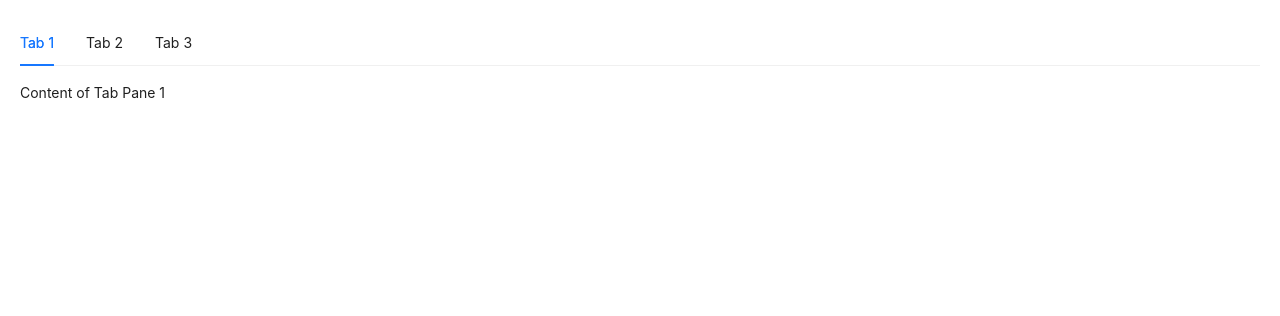
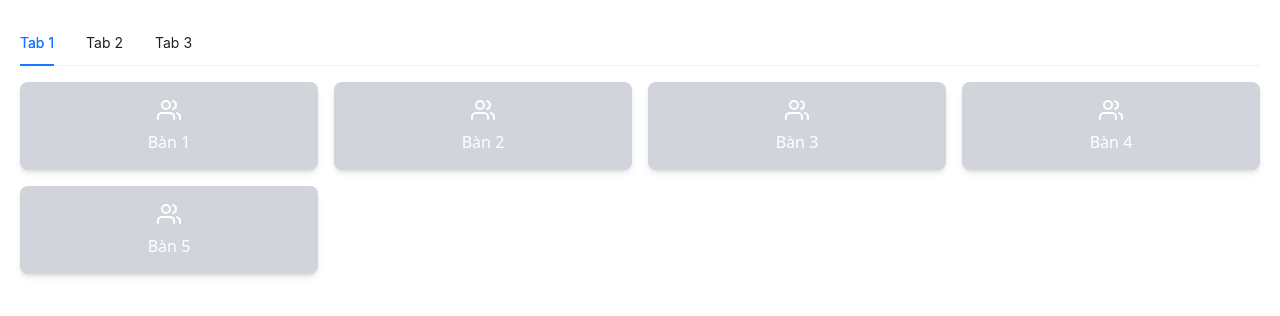
Before and after one commit to Sunntle/thuytinh, a React (Vite) app in the folder client/: page / in a window 1280 px wide. Shown: the top 316 px of the page. Built offline with nearby package versions, Linux system fonts and the light colour scheme.

Commit message:
update choosetablepage

```diff
--- a/client/index.html
+++ b/client/index.html
@@ -4,10 +4,6 @@
     <meta charset="UTF-8" />
     <link rel="icon" type="image/svg+xml" href="/vite.svg" />
     <meta name="viewport" content="width=device-width, initial-scale=1.0" />
-    <link
-      href="https://cdnjs.cloudflare.com/ajax/libs/font-awesome/5.15.3/css/all.min.css"
-      rel="stylesheet"
-    />
     <title>Vite + React</title>
   </head>
   <body>
--- a/client/src/App.jsx
+++ b/client/src/App.jsx
@@ -1,8 +1,8 @@
-
 import React from "react";
 import LoginPage from "./pages/LoginPage";
 import BookingPage from "./pages/BookingPage";
 import ChooseTablePage from "./pages/ChooseTablePage";
+// import ChooseTableMobile from "./pages/ChooseTableMobile";
 
 const App = () => {
   return (
--- a/client/src/pages/BookingPage.jsx
+++ b/client/src/pages/BookingPage.jsx
@@ -2,29 +2,26 @@ const BookingPage = () => {
   return (
     <div className="relative flex justify-center items-center min-h-screen bg-cover bg-center bg-gray-300 bg-[url('https://static.thehoneycombers.com/wp-content/uploads/sites/2/2022/03/sydney-restaurants-woodcut-900x643.png')]">
       <div className="absolute inset-0 bg-black bg-opacity-50"></div>
-      <form className="z-10 space-y-6 flex flex-col justify-center items-center w-2/3 h-[50vh] p-6 bg-transparent shadow-md sm:w-1/2 sm:bg-white sm:bg-opacity-25">
+      <form className="z-10 space-y-6 flex flex-col justify-center items-center w-2/3 h-2/3 py-10 bg-transparent shadow-md sm:w-1/2 sm:bg-white sm:bg-opacity-25">
         <h2 className="text-center text-2xl font-medium text-white mb-4">
           CHỌN KHU VỰC
         </h2>
         <button
           type="submit"
-          className="w-full sm:w-1/2 p-2 bg-[#F0A500E5] text-white rounded focus:outline-none focus:ring focus:ring-[#F0A500E5]"
+          className="hover:bg-yellow-600 transition-colors duration-300 w-full sm:w-1/2 p-2 bg-[#F0A500E5] text-white rounded focus:outline-none focus:ring focus:ring-[#F0A500E5]"
         >
           Ngoài trời
         </button>
         <button
           type="submit"
-          className="w-full sm:w-1/2 p-2 bg-[#E6D5B8] text-black rounded focus:outline-none focus:ring focus:ring-[#E6D5B8]"
+          className="hover:bg-[#E5E7EB] transition-colors duration-300 w-full sm:w-1/2 p-2 bg-[#E6D5B8] text-black rounded focus:outline-none focus:ring focus:ring-[#E6D5B8]"
         >
           Phòng riêng
         </button>
-        <div
-          className="w-full sm:w-1/2"
-          style={{ borderTop: "1px dotted white" }}
-        ></div>
+        <div className="w-full sm:w-1/2 border-t-[2px] border-dotted border-white"></div>
         <button
           type="submit"
-          className="w-full sm:w-1/2 p-2 bg-red-600 text-white rounded focus:outline-none focus:ring focus:ring-red-600"
+          className="hover:bg-red-700 transition-colors duration-300 w-full sm:w-1/2 p-2 bg-red-600 text-white rounded focus:outline-none focus:ring focus:ring-red-600"
         >
           Đăng xuất
         </button>
--- /dev/null
+++ b/client/src/pages/ChooseTableMobile.jsx
@@ -0,0 +1,47 @@
+import { FichevronLeft } from "react-icons/fi";
+import { HiTrash } from "react-icons/hi";
+import { FiUsers } from "react-icons/fi";
+
+const ChooseTableMobile = () => {
+  return (
+    <div className="w-12/12 h-screen text-slate-800">
+      <div className="sm:hidden">
+        <div className="space-y-5 p-4">
+          <div className="flex justify-between item-center">
+            <button>
+              <FichevronLeft className="w-6 h-6" />
+            </button>
+            <span className="text-xl font-medium uppercase">Chọn bàn</span>
+            <button>
+              <HiTrash className="w-6 h-6" />
+            </button>
+          </div>
+          <div className="grid grid-cols-2 md:grid-cols-3 lg:grid-cols-4 gap-4">
+            <button className="flex flex-col items-center justify-center p-4 rounded-lg shadow-md w-200 bg-[#D1D5DB] text-white transition-colors hover:bg-yellow-500 hover:bg-opacity-40 hover:border-yellow-400 hover:border-[3px] hover:border-solid">
+              <FiUsers className="w-6 h-6 mb-2" />
+              Bàn 1
+            </button>
+            <button className="flex flex-col items-center justify-center p-4 rounded-lg shadow-md w-200 bg-[#D1D5DB] text-white transition-colors hover:bg-yellow-500 hover:bg-opacity-40 hover:border-yellow-400 hover:border-[3px] hover:border-solid">
+              <FiUsers className="w-6 h-6 mb-2" />
+              Bàn 2
+            </button>
+            <button className="flex flex-col items-center justify-center p-4 rounded-lg shadow-md w-200 bg-[#D1D5DB] text-white transition-colors hover:bg-yellow-500 hover:bg-opacity-40 hover:border-yellow-400 hover:border-[3px] hover:border-solid">
+              <FiUsers className="w-6 h-6 mb-2" />
+              Bàn 3
+            </button>
+            <button className="flex flex-col items-center justify-center p-4 rounded-lg shadow-md w-200 bg-[#D1D5DB] text-white transition-colors hover:bg-yellow-500 hover:bg-opacity-40 hover:border-yellow-400 hover:border-[3px] hover:border-solid">
+              <FiUsers className="w-6 h-6 mb-2" />
+              Bàn 4
+            </button>
+            <button className="flex flex-col items-center justify-center p-4 rounded-lg shadow-md w-200 bg-[#D1D5DB] text-white transition-colors hover:bg-yellow-500 hover:bg-opacity-40 hover:border-yellow-400 hover:border-[3px] hover:border-solid">
+              <FiUsers className="w-6 h-6 mb-2" />
+              Bàn 5
+            </button>
+          </div>
+        </div>
+      </div>
+    </div>
+  );
+};
+
+export default ChooseTableMobile;
--- a/client/src/pages/ChooseTablePage.jsx
+++ b/client/src/pages/ChooseTablePage.jsx
@@ -1,4 +1,5 @@
 import { Tabs } from "antd";
+import { FiUsers } from "react-icons/fi";
 
 const { TabPane } = Tabs;
 
@@ -11,17 +12,14 @@ const ChooseTablePage = () => {
     {
       key: "1",
       tab: `Tab 1`,
-      content: `Content of Tab Pane 1`,
     },
     {
       key: "2",
       tab: `Tab 2`,
-      content: `Content of Tab Pane 2`,
     },
     {
       key: "3",
       tab: `Tab 3`,
-      content: `Content of Tab Pane 3`,
     },
   ];
 
@@ -29,11 +27,31 @@ const ChooseTablePage = () => {
     <div className="h-screen m-5">
       <Tabs defaultActiveKey="1" onChange={onChange}>
         {items.map((item) => (
-          <TabPane tab={item.tab} key={item.key}>
-            {item.content}
-          </TabPane>
+          <TabPane tab={item.tab} key={item.key}></TabPane>
         ))}
-      </Tabs>{" "}
+      </Tabs>
+      <div className="grid grid-cols-2 md:grid-cols-3 lg:grid-cols-4 gap-4">
+        <button className="flex flex-col items-center justify-center p-4 rounded-lg shadow-md w-200 bg-[#D1D5DB] text-white transition-colors hover:bg-yellow-500 hover:bg-opacity-40 hover:border-yellow-400 hover:border-[3px] hover:border-solid">
+          <FiUsers className="w-6 h-6 mb-2" />
+          Bàn 1
+        </button>
+        <button className="flex flex-col items-center justify-center p-4 rounded-lg shadow-md w-200 bg-[#D1D5DB] text-white transition-colors hover:bg-yellow-500 hover:bg-opacity-40 hover:border-yellow-400 hover:border-[3px] hover:border-solid">
+          <FiUsers className="w-6 h-6 mb-2" />
+          Bàn 2
+        </button>
+        <button className="flex flex-col items-center justify-center p-4 rounded-lg shadow-md w-200 bg-[#D1D5DB] text-white transition-colors hover:bg-yellow-500 hover:bg-opacity-40 hover:border-yellow-400 hover:border-[3px] hover:border-solid">
+          <FiUsers className="w-6 h-6 mb-2" />
+          Bàn 3
+        </button>
+        <button className="flex flex-col items-center justify-center p-4 rounded-lg shadow-md w-200 bg-[#D1D5DB] text-white transition-colors hover:bg-yellow-500 hover:bg-opacity-40 hover:border-yellow-400 hover:border-[3px] hover:border-solid">
+          <FiUsers className="w-6 h-6 mb-2" />
+          Bàn 4
+        </button>
+        <button className="flex flex-col items-center justify-center p-4 rounded-lg shadow-md w-200 bg-[#D1D5DB] text-white transition-colors hover:bg-yellow-500 hover:bg-opacity-40 hover:border-yellow-400 hover:border-[3px] hover:border-solid">
+          <FiUsers className="w-6 h-6 mb-2" />
+          Bàn 5
+        </button>
+      </div>
     </div>
   );
 };
--- a/client/src/pages/LoginPage.jsx
+++ b/client/src/pages/LoginPage.jsx
@@ -1,8 +1,11 @@
+import { FaUser } from "react-icons/fa";
+import { PiLockKeyFill } from "react-icons/pi";
+
 const LoginPage = () => {
   return (
     <div className="relative flex justify-center items-center min-h-screen bg-cover bg-center bg-gray-300 bg-[url('https://static.thehoneycombers.com/wp-content/uploads/sites/2/2022/03/sydney-restaurants-woodcut-900x643.png')]">
       <div className="absolute inset-0 bg-black bg-opacity-50"></div>
-      <form className="z-10 space-y-6 flex flex-col justify-center items-center w-2/3 h-[50vh] p-6 bg-transparent shadow-md sm:w-1/2 sm:bg-white sm:bg-opacity-25">
+      <form className="z-10 space-y-6 flex flex-col justify-center items-center w-2/3 h-2/3 py-10 bg-transparent shadow-md sm:w-1/2 sm:bg-white sm:bg-opacity-25">
         <h2 className="text-center text-2xl font-medium text-white mb-4">
           ĐĂNG NHẬP
         </h2>
@@ -14,7 +17,7 @@ const LoginPage = () => {
             placeholder="Tài khoản"
           />
           <span className="absolute right-3 top-1/2 transform -translate-y-1/2 text-gray-400 cursor-pointer">
-            <i className="fas fa-user"></i>
+            <FaUser />
           </span>
         </div>
         <div className="w-full sm:w-1/2 relative border border-gray-300 rounded focus-within:border-orange-500">
@@ -25,7 +28,7 @@ const LoginPage = () => {
             placeholder="Mật khẩu"
           />
           <span className="absolute right-3 top-1/2 transform -translate-y-1/2 text-gray-400 cursor-pointer">
-            <i className="fas fa-lock"></i>
+            <PiLockKeyFill />
           </span>
         </div>
         <button
```
Also changed, not shown: 1 other file (tests, documents, lock files or other folders).
